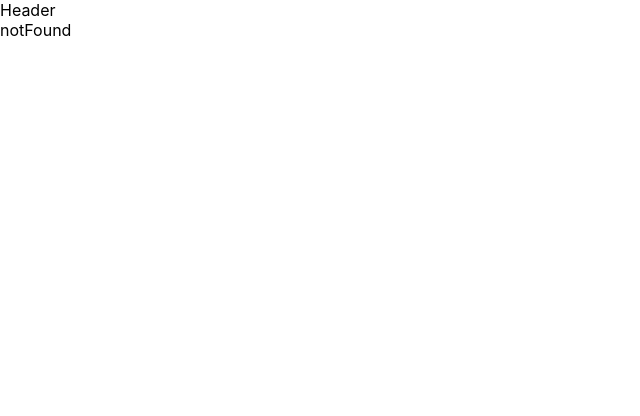
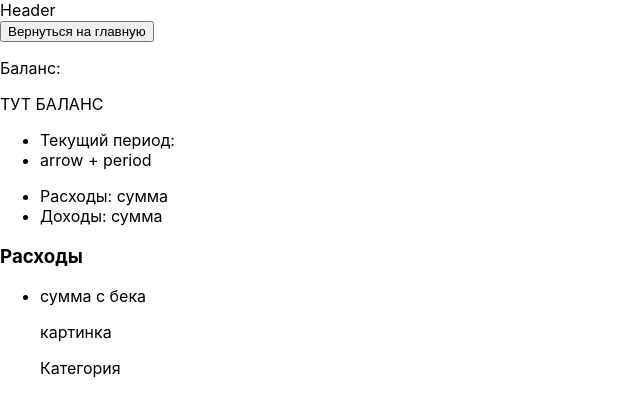
Before and after one commit to EKhoroshko/frontend-kapusta, a React (Create React App) app: page /summary in a window 1280 px wide. Before the commit this address led to /404. Shown: the top 416 px of the page, without its empty margins (0-640 px from the left). Built offline with nearby package versions, Linux system fonts and the light colour scheme.

Commit message:
Routering

```diff
--- a/src/App.js
+++ b/src/App.js
@@ -3,6 +3,7 @@ import Header from "./components/Header/Header";
 import Login from "./routes/Login/Login";
 import Home from "./routes/Home/Home";
 import NotFound from "./routes/NotFound/NotFound";
+import Summary from "./routes/Summary/Summary";
 import { NotificationContainer } from "react-notifications";
 import "react-notifications/lib/notifications.css";
 import "./App.css";
@@ -14,6 +15,7 @@ function App() {
       <Switch>
         <Route path="/" exact component={Login} />
         <Route path="/home" component={Home} />
+        <Route path="/summary" component={Summary} />
         <Route path="/404" component={NotFound} />
         <Redirect to="/404" />
       </Switch>
--- a/src/components/AddForm/AddForm.js
+++ b/src/components/AddForm/AddForm.js
@@ -1,7 +1,13 @@
 import React from "react";
 
 function AddForm() {
+  const clearForm = () => {
+    console.log("я должна чистить формы");
+  };
+
   return (
+    <div>
+      <form>
         <div>
           <input type="date" />
           <input type="text" />
@@ -12,6 +18,20 @@ function AddForm() {
             </option>
             <option value="value3">Значение 3</option>
           </select>
+          <input type="text" />
+        </div>
+        <ul>
+          <li>
+            <button type="submit"> ввод</button>
+          </li>
+          <li>
+            <button type="button" onClick={clearForm}>
+              {" "}
+              очистить
+            </button>
+          </li>
+        </ul>
+      </form>
     </div>
   );
 }
--- a/src/components/Casts/Casts.js
+++ b/src/components/Casts/Casts.js
@@ -1,7 +1,15 @@
 import React from "react";
+import AddForm from "../AddForm/AddForm";
+import List from "../List/List";
 
 function Casts() {
-  return <div>Casts</div>;
+  return (
+    <div>
+      Casts
+      <AddForm />
+      <List />
+    </div>
+  );
 }
 
 export default Casts;
--- a/src/components/Header/Header.js
+++ b/src/components/Header/Header.js
@@ -1,5 +1,5 @@
 import React from "react";
-import css from "./Header.module.css";
+//import css from "./Header.module.css";
 
 function Header() {
   return <div>Header</div>;
--- a/src/components/Incomes/Incomes.js
+++ b/src/components/Incomes/Incomes.js
@@ -1,7 +1,15 @@
 import React from "react";
+import AddForm from "../AddForm/AddForm";
+import List from "../List/List";
 
 function Incomes() {
-  return <div>incomes</div>;
+  return (
+    <div>
+      incomes
+      <AddForm />
+      <List />
+    </div>
+  );
 }
 
 export default Incomes;
--- a/src/routes/Home/Home.js
+++ b/src/routes/Home/Home.js
@@ -1,29 +1,45 @@
 import React from "react";
-import { Link, Switch, Route, useRouteMatch } from "react-router-dom";
-import AddForm from "../../components/AddForm/AddForm";
+import {
+  Link,
+  Switch,
+  Route,
+  useRouteMatch,
+  useHistory,
+} from "react-router-dom";
 import Incomes from "../../components/Incomes/Incomes";
 import Casts from "../../components/Casts/Casts";
 
 function Home() {
   const match = useRouteMatch();
+  const history = useHistory();
+
+  const goSummary = () => {
+    history.push("/summary");
+  };
 
   return (
     <div>
       <h1> Home page</h1>
+      <div>
+        <p>Баланс</p>
+        <input type="text" placeholder="0.00 UAH" />
+        <button type="button">Подтвердить </button>
+        <button type="button" onClick={goSummary}>
+          Перейти к отчетам
+        </button>
+      </div>
       <Link to={`${match.url}/casts`}>Расходы</Link>
       <Link to={`${match.url}/incomes`}>Доход</Link>
       <Switch>
-        <AddForm />
-        <Switch>
-          <Route path={`${match.url}/casts`}>
-            <Casts />
-          </Route>
-          <Route path={`${match.url}/incomes`} component={Incomes} />
-        </Switch>
+        <Route path={`${match.url}/casts`}>
+          <Casts />
+        </Route>
+        <Route path={`${match.url}/incomes`}>
+          <Incomes />
+        </Route>
       </Switch>
     </div>
   );
 }
-// Нужно дописать отрисовку Incomes + Casts
-// И роут под статистику
+
 export default Home;
--- a/src/routes/Login/Login.js
+++ b/src/routes/Login/Login.js
@@ -1,5 +1,5 @@
 import React from "react";
-import css from "./Login.module.css";
+//import css from "./Login.module.css";
 
 function Login() {
   return <div>Login page</div>;
--- a/src/routes/NotFound/NotFound.js
+++ b/src/routes/NotFound/NotFound.js
@@ -1,5 +1,5 @@
 import React from "react";
-import css from "./NotFound.module.css";
+//import css from "./NotFound.module.css";
 
 function NotFound() {
   return <div>notFound</div>;
--- /dev/null
+++ b/src/routes/Summary/Summary.js
@@ -0,0 +1,40 @@
+import React from "react";
+import { useHistory } from "react-router-dom";
+
+function Summary() {
+  const history = useHistory();
+
+  const goHome = () => {
+    history.push("/home");
+  };
+
+  return (
+    <div>
+      <div>
+        <button type="button" onClick={goHome}>
+          <span></span>Вернуться на главную
+        </button>
+        <p> Баланс:</p>
+        <p> ТУТ БАЛАНС</p>
+        <ul>
+          <li>Текущий период:</li>
+          <li> arrow + period</li>
+        </ul>
+      </div>
+      <ul>
+        <li> Расходы: сумма</li>
+        <li> Доходы: сумма </li>
+      </ul>
+      <h3>Расходы</h3>
+      <ul>
+        <li>
+          <p>сумма с бека</p>
+          <span>картинка</span>
+          <p>Категория</p>
+        </li>
+      </ul>
+    </div>
+  );
+}
+
+export default Summary;
```
Also changed, not shown: src/routes/Summary/Summary.module.css (added). Lines whose indentation alone changed are shown as unchanged.
